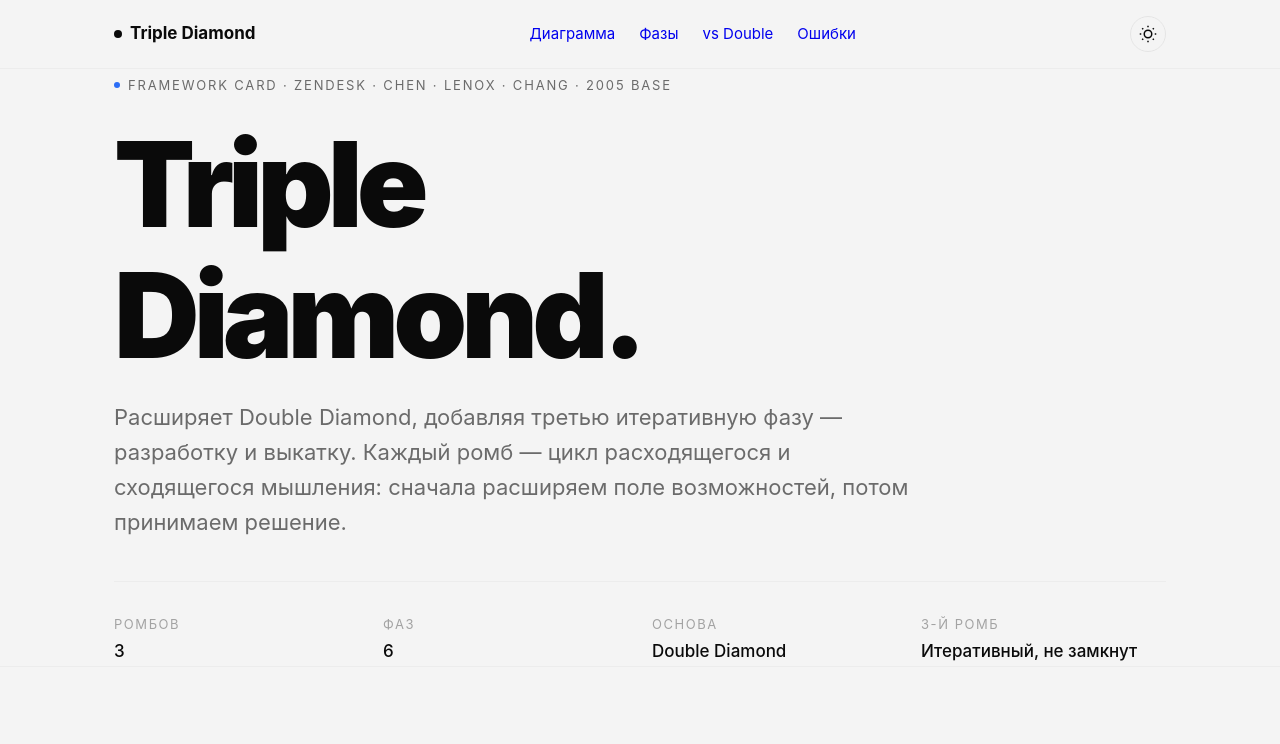
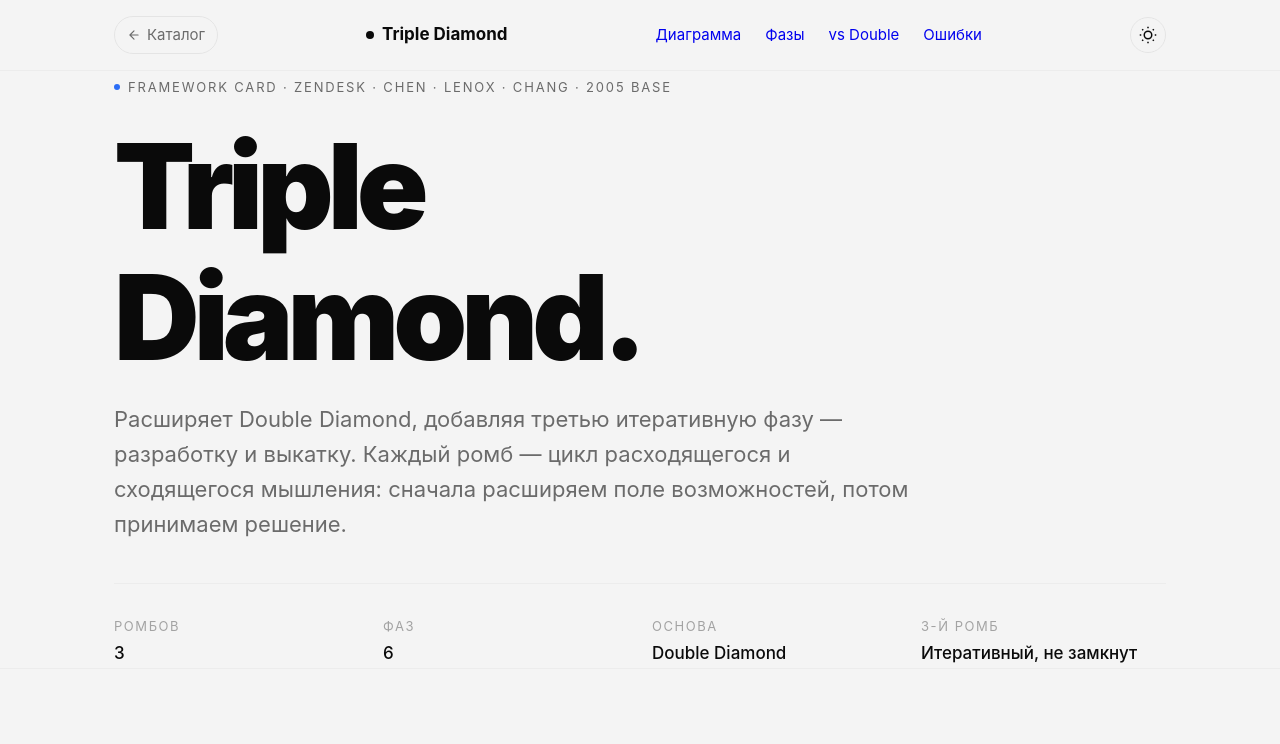
Before and after one commit to mobislay/framework-cards, a plain HTML site: page triple-diamond-card.html in a window 1280 px wide. Shown: the top 744 px of the page. Drawn offline with Linux system fonts and the light colour scheme; a web font is replaced by a local one.

Commit message:
style(card): add back-to-catalog button in triple-diamond-card.html

```diff
--- a/triple-diamond-card.html
+++ b/triple-diamond-card.html
@@ -145,13 +145,17 @@
 .footer-inner{display:flex;justify-content:space-between;flex-wrap:wrap;gap:var(--s-4)}
 .fade-up{opacity:0;transform:translateY(10px);transition:opacity .6s ease,transform .6s ease}
 .fade-up.in{opacity:1;transform:none}
+
+.back-link{display:inline-flex;align-items:center;gap:6px;padding:6px 12px;border:1px solid var(--border);border-radius:999px;color:var(--muted);font-size:var(--sm);text-decoration:none;transition:color var(--t),border-color var(--t),background var(--t)}
+.back-link:hover{color:var(--text);border-color:var(--text);background:var(--offset)}
+.back-link svg{width:14px;height:14px}
 </style>
 </head>
 <body>
 
 <header class="site-header">
   <div class="container header-inner">
-    <div class="brand"><span class="brand-dot"></span> Triple Diamond</div>
+    <a class="back-link" href="index.html" aria-label="Вернуться в каталог"><svg viewBox="0 0 24 24" fill="none" stroke="currentColor" stroke-width="2" stroke-linecap="round" stroke-linejoin="round"><path d="M19 12H5M12 19l-7-7 7-7"/></svg>Каталог</a><div class="brand"><span class="brand-dot"></span> Triple Diamond</div>
     <nav class="header-nav">
       <a href="#diagram">Диаграмма</a>
       <a href="#phases">Фазы</a>
```
